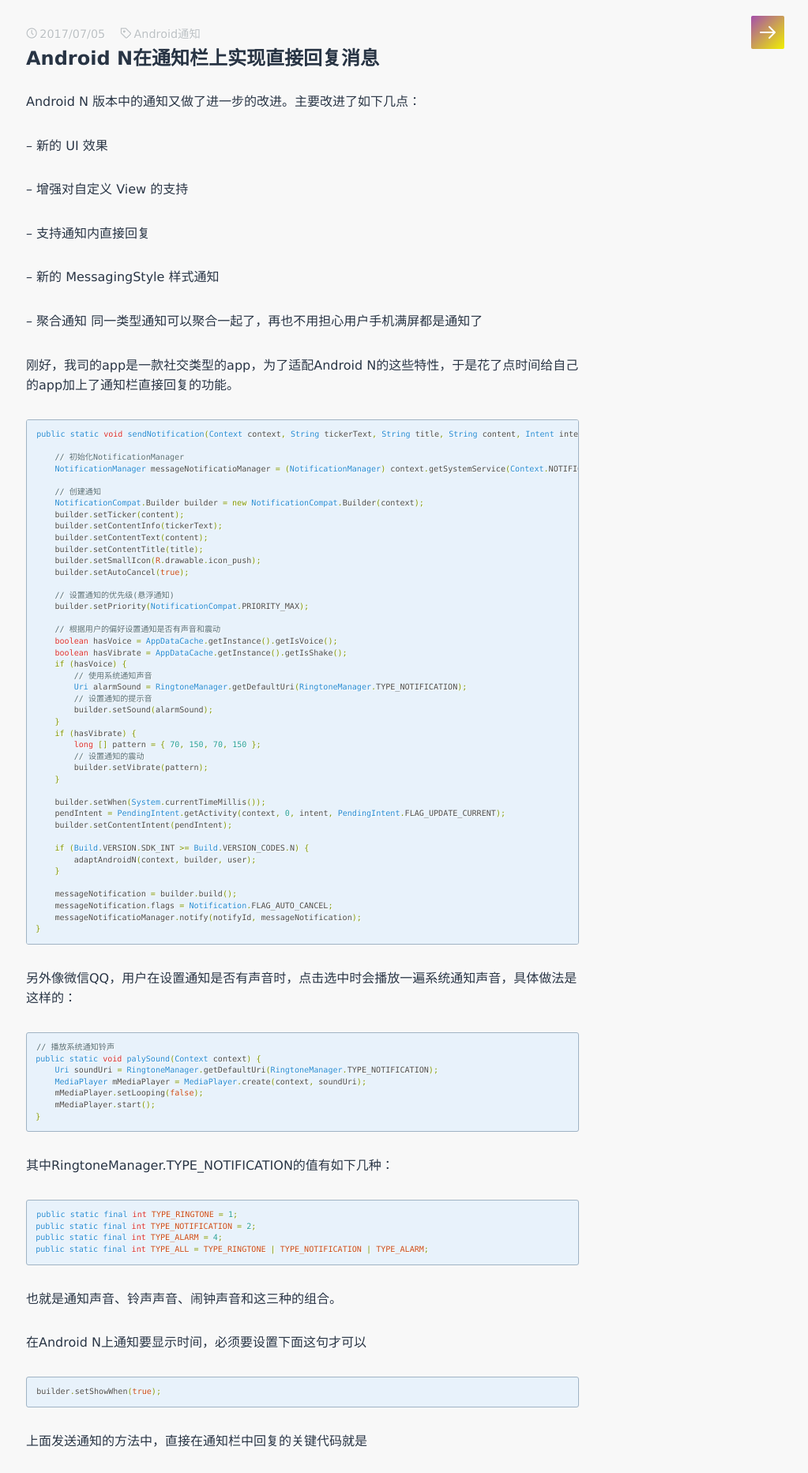
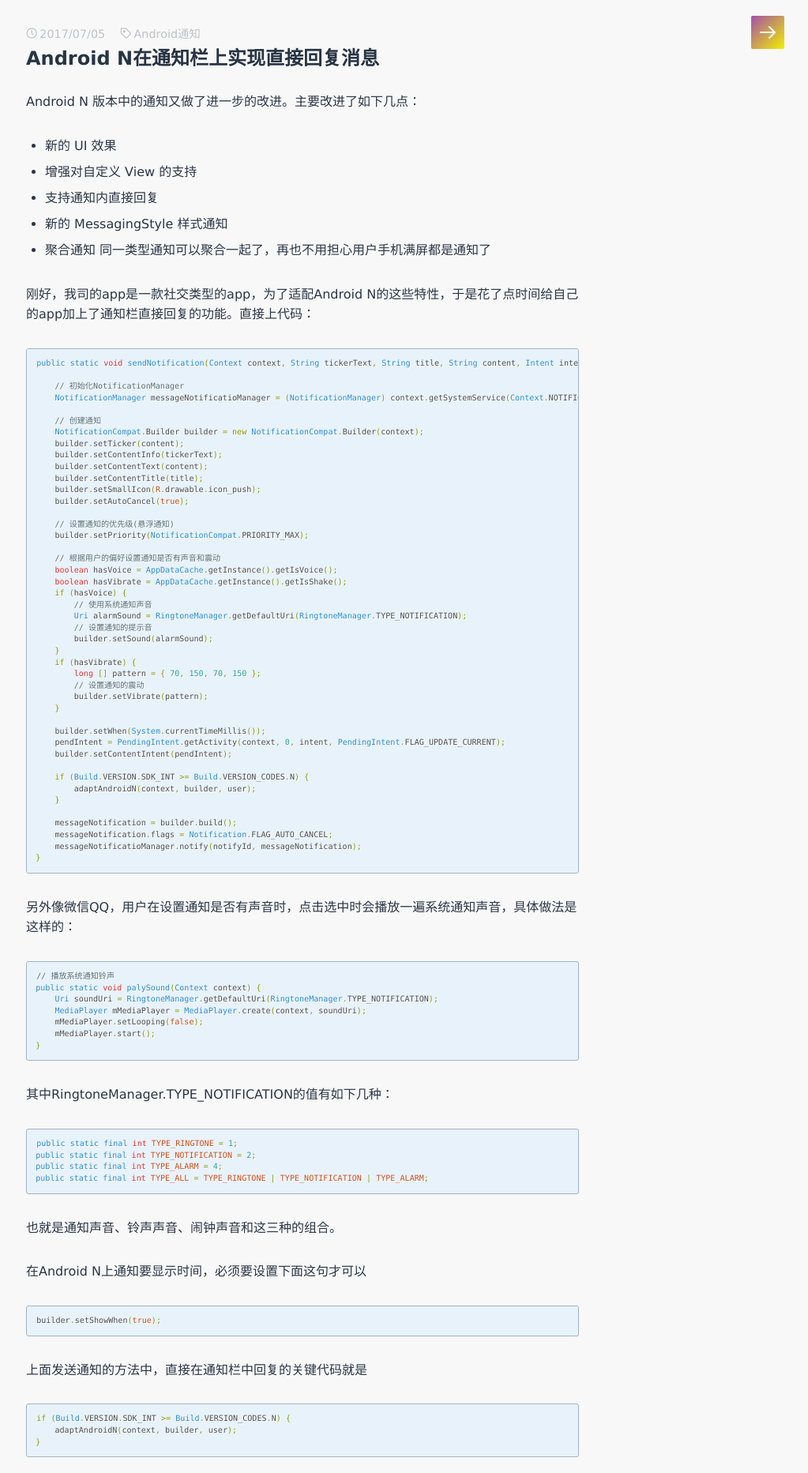
Before and after one commit to shenhuniurou/shenhuniurou.github.io, a Jekyll site: the page built from _posts/technology_share/2017-07-05-Android-N-notification-reply.md, in a window 1280 px wide. Shown: the top 1865 px of the page at 79% size, without its empty margins (257-1280 px from the left). Built offline with Jekyll 4.4.1, drawn with Linux system fonts in a browser that asks for light colours; some web fonts are replaced; comment, search, counter and statistics services are not loaded; some of the changed text lies outside the part shown.

Commit message:
update sth

````diff
--- a/_posts/technology_share/2017-07-05-Android-N-notification-reply.md
+++ b/_posts/technology_share/2017-07-05-Android-N-notification-reply.md
@@ -7,24 +7,16 @@
 
 
 
+Android N 版本中的通知又做了进一步的改进。主要改进了如下几点：
+
+- 新的 UI 效果
+- 增强对自定义 View 的支持
+- 支持通知内直接回复
+- 新的 MessagingStyle 样式通知
+- 聚合通知 同一类型通知可以聚合一起了，再也不用担心用户手机满屏都是通知了
 
 
-Android N 版本中的通知又做了进一步的改进。主要改进了如下几点：
-
-– 新的 UI 效果
-
-– 增强对自定义 View 的支持
-
-– 支持通知内直接回复
-
-– 新的 MessagingStyle 样式通知
-
-– 聚合通知 同一类型通知可以聚合一起了，再也不用担心用户手机满屏都是通知了
-
-
-
-
-刚好，我司的app是一款社交类型的app，为了适配Android N的这些特性，于是花了点时间给自己的app加上了通知栏直接回复的功能。
+刚好，我司的app是一款社交类型的app，为了适配Android N的这些特性，于是花了点时间给自己的app加上了通知栏直接回复的功能。直接上代码：
 
 
 ```java
@@ -237,12 +229,10 @@
 
 执行完一系列操作后，IntentService自动结束，完成。
 
-结尾处关于通知我有一点疑惑，就是在Android5.0之后的系统，像QQ微信是刚下载安装后它就有悬浮锁屏显示通知的权限，而普通的app是没有的，即使我将优先级设置为PRIORITY_MAX还是不行。
-不知道是不是国内的手机厂商将QQ微信加入白名单了啊？如果让用户手动去设置这招怕是不行，因为并不是每个用户都像Android开发者一样爱去折腾手机。我目前是用Android7.1的原生系统测试的，是默认可以显示悬浮通知的。
+结尾处关于通知我有一点疑惑，就是在Android5.0之后的系统，像QQ微信是刚下载安装后它就有悬浮锁屏显示通知的权限，而普通的app是没有的，即使我将优先级设置为PRIORITY_MAX还是不行。不知道是不是国内的手机厂商将QQ微信加入白名单了啊？如果让用户手动去设置这招怕是不行，因为并不是每个用户都像Android开发者一样爱去折腾手机。我目前是用Android7.1的原生系统测试的，是默认可以显示悬浮通知的。
 
 
 
 
 **参考文章**
-
 [Android Nougat 的通知改进](http://blog.chengyunfeng.com/?p=1006)
````
